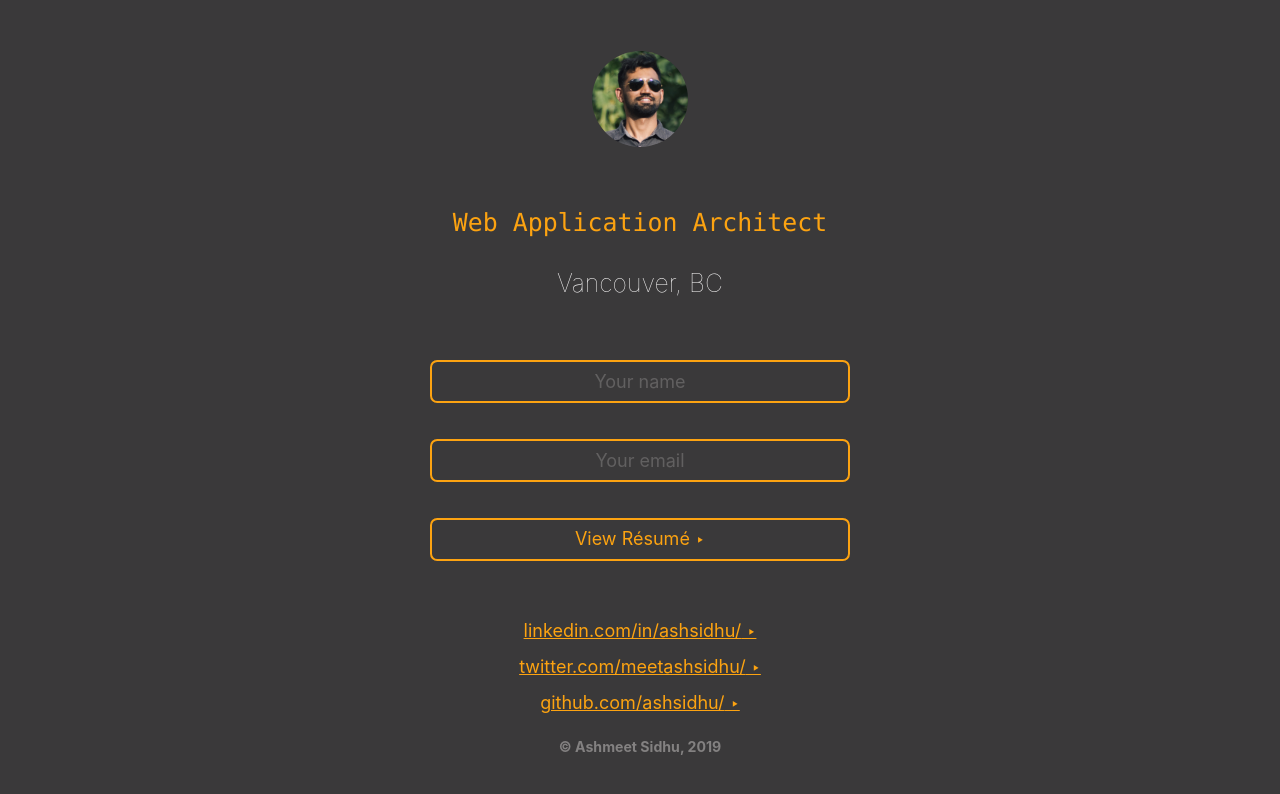
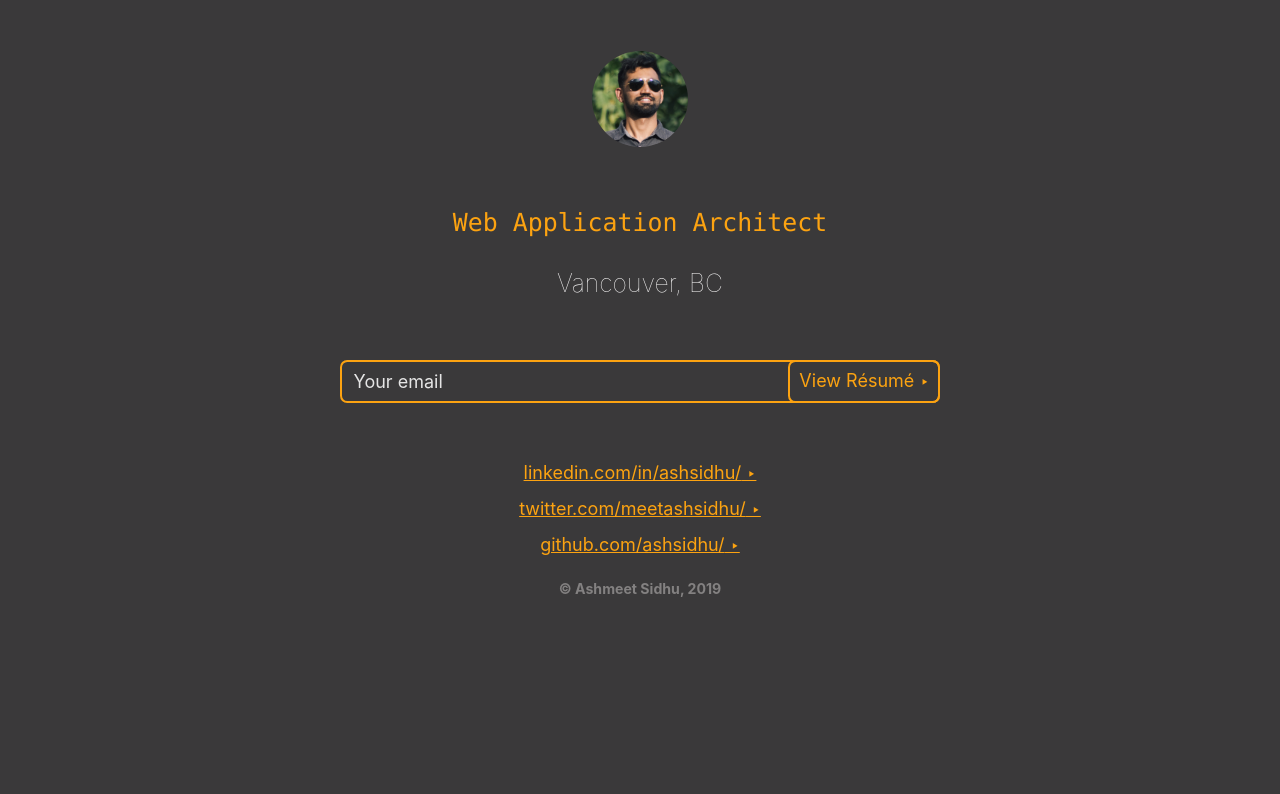
Before and after one commit to ashsidhu/www-ashsidhu-com, a Gatsby site: page / in a window 1280 px wide. Shown: the part 100-894 px from the top of the page. After the commit the page ends 800 px from the top, so only its background shows below. Built offline with nearby package versions, Linux system fonts and the light colour scheme; Gatsby itself is replaced by a stand-in of ours.

Commit message:
edit email form

```diff
--- a/src/components/layout.css
+++ b/src/components/layout.css
@@ -126,14 +126,12 @@ button,
 input {
   overflow: visible;
   width: 100%;
-  max-width: 420px;
   height: 2.4em;
   border-radius: 0.4em;
   border: 2px #fca311 solid;
   color: #fca311;
   box-shadow: none;
   background-color: transparent;
-  text-align: center;
 }
 button,
 select {
@@ -192,8 +190,7 @@ textarea {
   -webkit-appearance: none;
 }
 ::placeholder, ::-webkit-input-placeholder {
-  color: #838181;
-  opacity: 0.54;
+  color: #e5e5e5;
 }
 ::-webkit-file-upload-button {
   -webkit-appearance: button;
--- a/src/components/layout.js
+++ b/src/components/layout.js
@@ -30,7 +30,7 @@ const Layout = ({ children }) => {
       <div
         style={{
           margin: `0 auto`,
-          maxWidth: 960,
+          maxWidth: 640,
           padding: `0px 1.0875rem 1.45rem`,
           paddingTop: 0,
         }}
--- a/src/components/recruiterForm.js
+++ b/src/components/recruiterForm.js
@@ -8,21 +8,14 @@ const RecruiterForm = _ => (
     action="/resume"
   >
     <input type="hidden" name="form-name" value="recruiter-form" />
-    <div>
-      <input
-        required
-        placeholder="Your name"
-        type="text"
-        name="name"
-        minlength="1"
-        maxlength="24"
-      />
-    </div>
-    <div>
-      <input required placeholder="Your email" type="email" name="email" />
-    </div>
-    <div>
-      <button type="submit">View Résumé &#8227;</button>
+    <div style={{ position: `relative`}}>
+      <input style={{padding: `0 164px 0px 12px`}} required placeholder="Your email" type="email" name="email" />
+      <button
+        style={{ position: `absolute`, width: `152px`, right: 0, top: 0 }}
+        type="submit"
+      >
+        View Résumé &#8227;
+      </button>
     </div>
   </form>
 )
```
